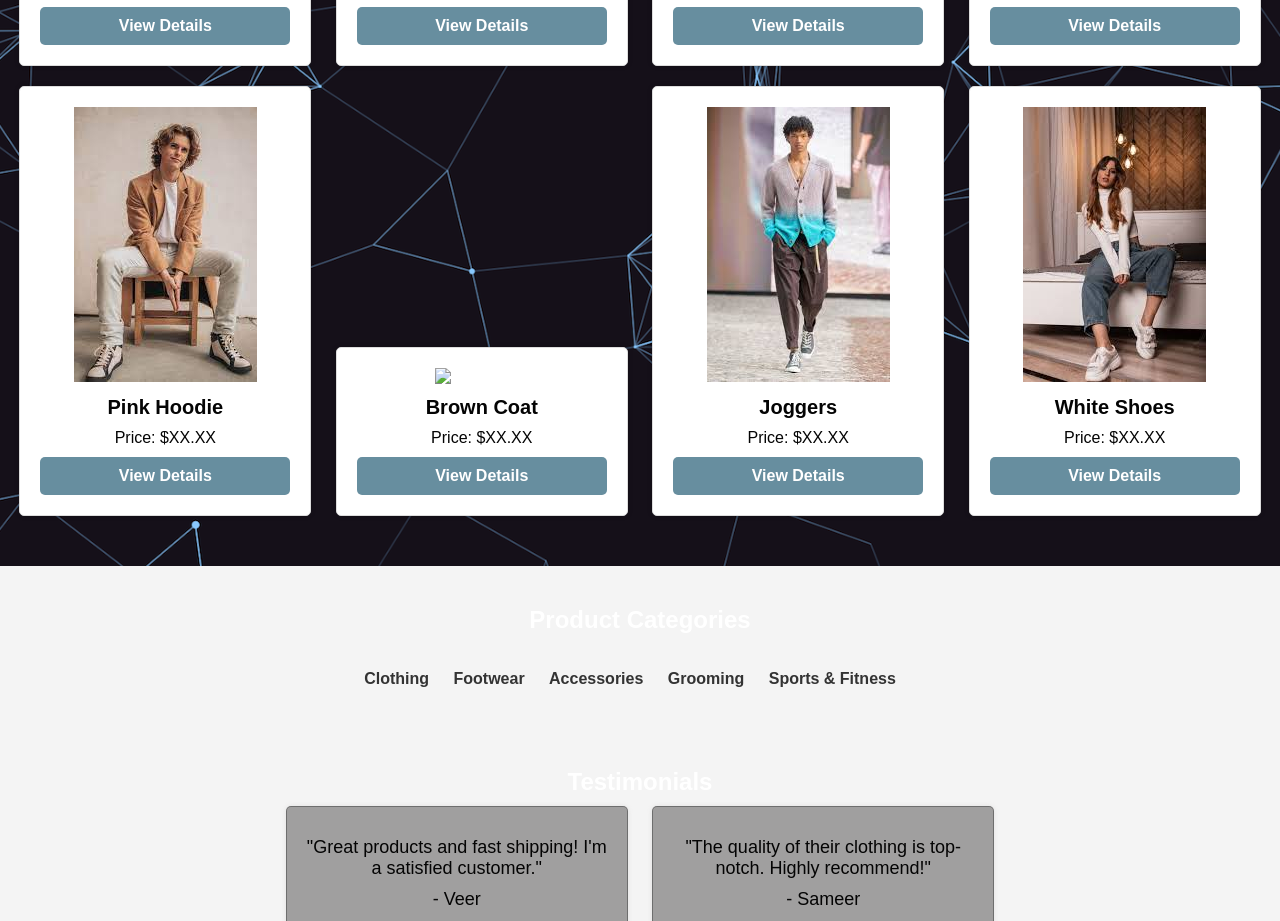
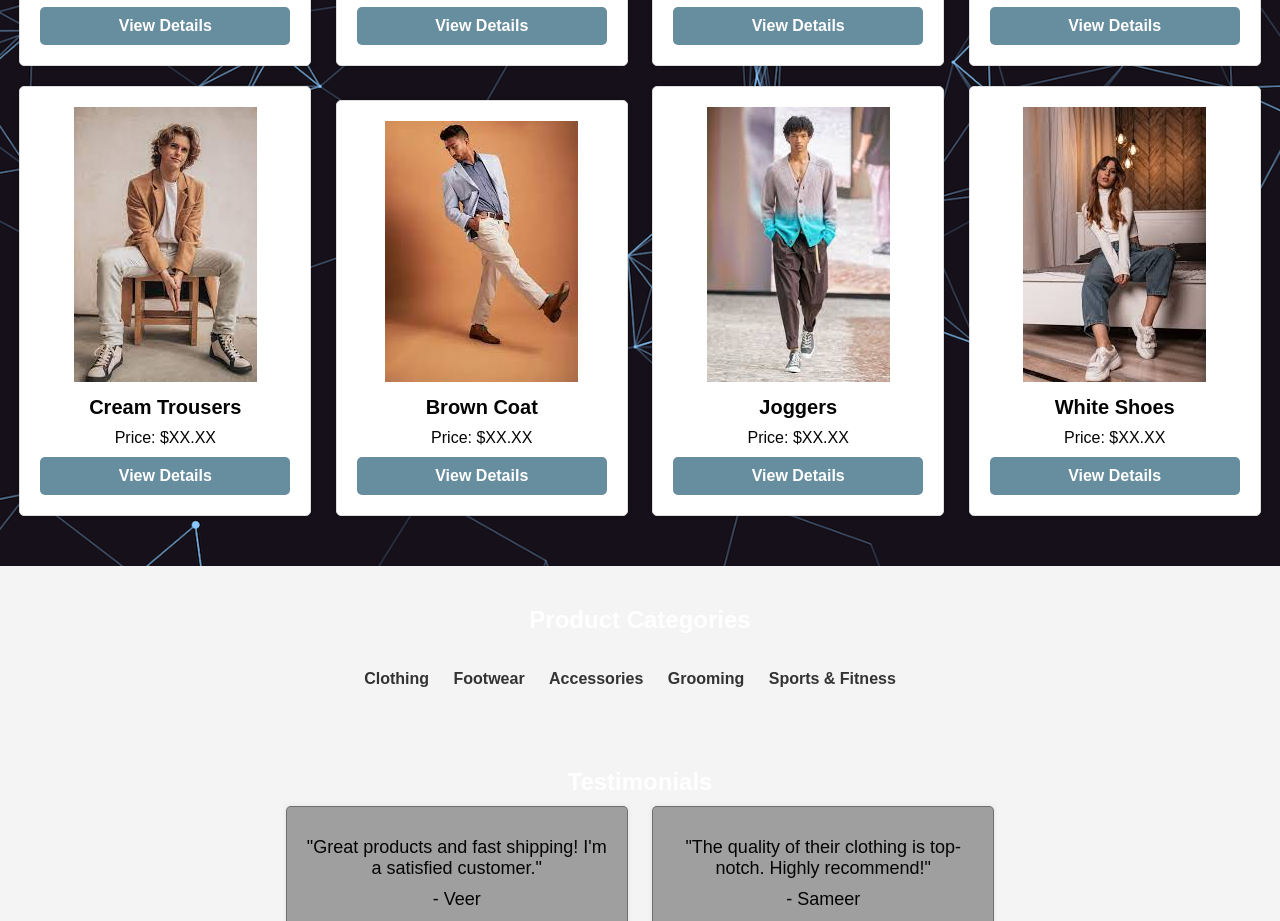
Before and after one commit to AdityaVeer20/Shopping-Website, a plain HTML site: page index.html in a window 1280 px wide. Shown: the part 1510-2431 px from the top of the page. Drawn offline with Linux system fonts and the light colour scheme.

Commit message:
Update index.html

```diff
--- a/index.html
+++ b/index.html
@@ -124,12 +124,12 @@
         </div>
         <div class="product-card">
             <img src="a5.jpeg" alt="Product 9">
-            <h3>Pink Hoodie</h3>
+            <h3>Cream Trousers</h3>
             <p>Price: $XX.XX</p>
             <a href="#">View Details</a>
         </div>
         <div class="product-card">
-            <img src="Cream Trousers" alt="Product 10">
+            <img src="a6.jpeg" alt="Product 10">
             <h3>Brown Coat</h3>
             <p>Price: $XX.XX</p>
             <a href="#">View Details</a>
```
